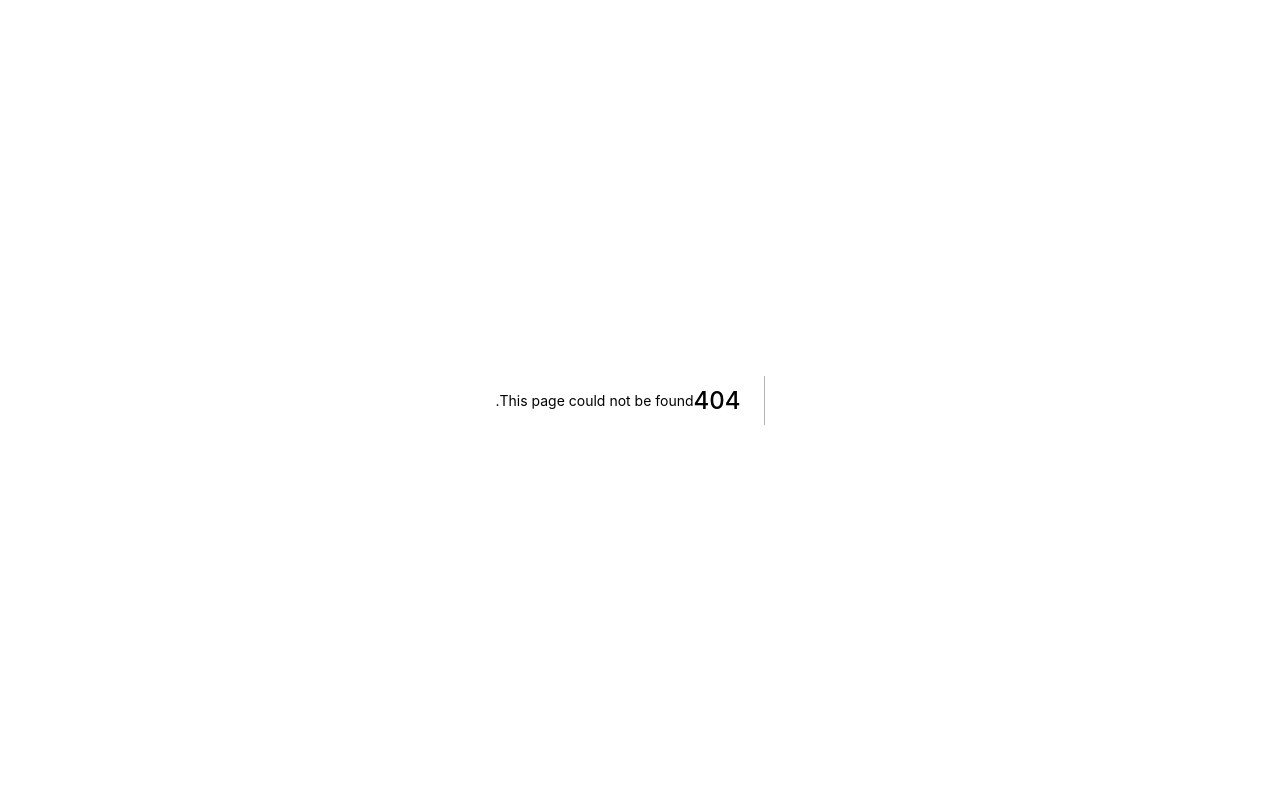
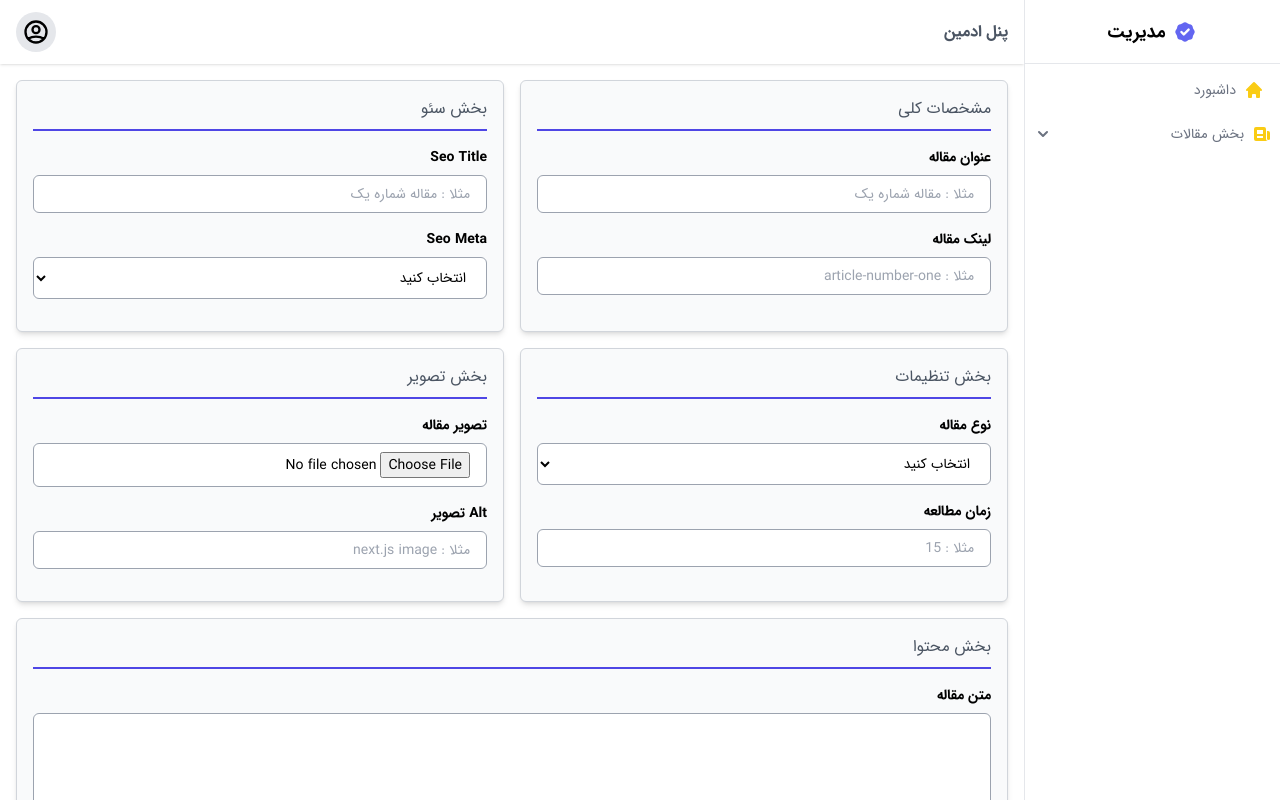
Before and after one commit to waltun/user-todo-next, a Next.js app: page /admin-panel/articles/create in a window 1280 px wide. Before the commit this address had no page. Shown: the top 800 px of the page. Built offline with nearby package versions, Linux system fonts and the light colour scheme.

Commit message:
Create admin article create page view

```diff
--- a/components/layout/admin/sidebar.js
+++ b/components/layout/admin/sidebar.js
@@ -65,9 +65,11 @@ const Sidebar = () => {
                   مدیریت مقالات
                 </a>
               </Link>
-              <a className="block text-sm text-gray-600 py-2 px-4 hover:bg-gray-100 hover:text-black rounded-md">
-                ایجاد مقاله جدید
-              </a>
+              <Link href="/admin-panel/articles/create">
+                <a className="block text-sm text-gray-600 py-2 px-4 hover:bg-gray-100 hover:text-black rounded-md">
+                  ایجاد مقاله جدید
+                </a>
+              </Link>
             </div>
           ) : null}
         </div>
--- /dev/null
+++ b/pages/admin-panel/articles/create.js
@@ -0,0 +1,179 @@
+import Link from "next/link";
+import AdminLayout from "../../../components/layout/admin";
+
+const Create = () => {
+  return (
+    <>
+      <div className="md:grid grid-cols-2 gap-4">
+        <div className="bg-gray-50 rounded-md shadow-md border border-gray-300 p-4">
+          <div className="mb-4 border-b-2 border-indigo-600 pb-2">
+            <p className="text-gray-600">مشخصات کلی</p>
+          </div>
+
+          <div className="mb-4">
+            <label
+              htmlFor="inputTitle"
+              className="block mb-2 text-sm font-bold"
+            >
+              عنوان مقاله
+            </label>
+            <input
+              id="inputTitle"
+              name="title"
+              type="text"
+              className="bg-white w-full py-2 px-4 rounded-md border border-gray-400 text-sm"
+              placeholder="مثلا : مقاله شماره یک"
+            />
+          </div>
+          <div className="mb-4">
+            <label htmlFor="inputSlug" className="block mb-2 text-sm font-bold">
+              لینک مقاله
+            </label>
+            <input
+              id="inputSlug"
+              name="slug"
+              type="text"
+              className="bg-white w-full py-2 px-4 rounded-md border border-gray-400 text-sm"
+              placeholder="مثلا : article-number-one"
+            />
+          </div>
+        </div>
+
+        <div className="bg-gray-50 rounded-md shadow-md border border-gray-300 p-4">
+          <div className="mb-4 border-b-2 border-indigo-600 pb-2">
+            <p className="text-gray-600">بخش سئو</p>
+          </div>
+          <div className="mb-4">
+            <label
+              htmlFor="inputSeoTitle"
+              className="block mb-2 text-sm font-bold"
+            >
+              Seo Title
+            </label>
+            <input
+              id="inputSeoTitle"
+              name="seo_title"
+              type="text"
+              className="bg-white w-full py-2 px-4 rounded-md border border-gray-400 text-sm"
+              placeholder="مثلا : مقاله شماره یک"
+            />
+          </div>
+          <div className="mb-4">
+            <label
+              htmlFor="inputSeoMeta"
+              className="block mb-2 text-sm font-bold"
+            >
+              Seo Meta
+            </label>
+            <select
+              className="bg-white w-full py-2 px-4 rounded-md border border-gray-400 text-sm"
+              id="inputSeoMeta"
+              name="seo_meta"
+            >
+              <option>انتخاب کنید</option>
+              <option>index, follow</option>
+              <option>noindex, nofollow</option>
+            </select>
+          </div>
+        </div>
+
+        <div className="bg-gray-50 rounded-md shadow-md border border-gray-300 p-4">
+          <div className="mb-4 border-b-2 border-indigo-600 pb-2">
+            <p className="text-gray-600">بخش تنظیمات</p>
+          </div>
+          <div className="mb-4">
+            <label htmlFor="inputType" className="block mb-2 text-sm font-bold">
+              نوع مقاله
+            </label>
+            <select
+              className="bg-white w-full py-2 px-4 rounded-md border border-gray-400 text-sm"
+              id="inputType"
+              name="type"
+            >
+              <option>انتخاب کنید</option>
+              <option>معمولی</option>
+              <option>مهم</option>
+            </select>
+          </div>
+          <div className="mb-4">
+            <label htmlFor="inputTime" className="block mb-2 text-sm font-bold">
+              زمان مطالعه
+            </label>
+            <input
+              id="inputTime"
+              name="time"
+              type="number"
+              className="bg-white w-full py-2 px-4 rounded-md border border-gray-400 text-sm"
+              placeholder="مثلا : 15"
+            />
+          </div>
+        </div>
+
+        <div className="bg-gray-50 rounded-md shadow-md border border-gray-300 p-4">
+          <div className="mb-4 border-b-2 border-indigo-600 pb-2">
+            <p className="text-gray-600">بخش تصویر</p>
+          </div>
+          <div className="mb-4">
+            <label
+              htmlFor="inputImage"
+              className="block mb-2 text-sm font-bold"
+            >
+              تصویر مقاله
+            </label>
+            <input
+              className="bg-white w-full py-2 px-4 rounded-md border border-gray-400 text-sm"
+              type="file"
+              name="image"
+              id="inputImage"
+            />
+          </div>
+          <div className="mb-4">
+            <label htmlFor="inputAlt" className="block mb-2 text-sm font-bold">
+              Alt تصویر
+            </label>
+            <input
+              id="inputAlt"
+              name="alt"
+              type="text"
+              className="bg-white w-full py-2 px-4 rounded-md border border-gray-400 text-sm"
+              placeholder="مثلا : next.js image"
+            />
+          </div>
+        </div>
+
+        <div className="bg-gray-50 rounded-md shadow-md border border-gray-300 p-4 col-span-2">
+          <div className="mb-4 border-b-2 border-indigo-600 pb-2">
+            <p className="text-gray-600">بخش محتوا</p>
+          </div>
+          <div className="mb-4">
+            <label htmlFor="inputText" className="block mb-2 text-sm font-bold">
+              متن مقاله
+            </label>
+            <textarea
+              className="bg-white w-full py-2 px-4 rounded-md border border-gray-400 text-sm h-64 resize-none"
+              name="text"
+              id="inputText"
+            ></textarea>
+          </div>
+        </div>
+
+        <div className="col-span-2 space-x-2 space-x-reverse">
+          <button className="px-4 py-2 rounded-md text-sm font-bold bg-green-500 hover:bg-green-600 text-white">
+            ثبت مقاله
+          </button>
+          <Link href="/admin-panel/articles">
+            <a className="px-4 py-2 rounded-md text-sm font-bold bg-red-500 hover:bg-red-600 text-white">
+              انصراف
+            </a>
+          </Link>
+        </div>
+      </div>
+    </>
+  );
+};
+
+Create.getLayout = (page) => {
+  return <AdminLayout>{page}</AdminLayout>;
+};
+
+export default Create;
```
